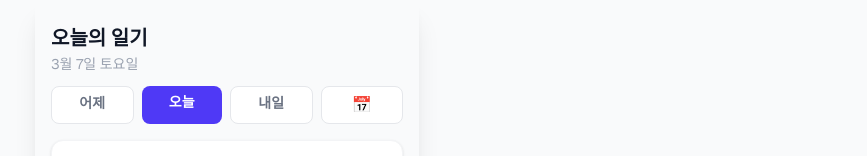
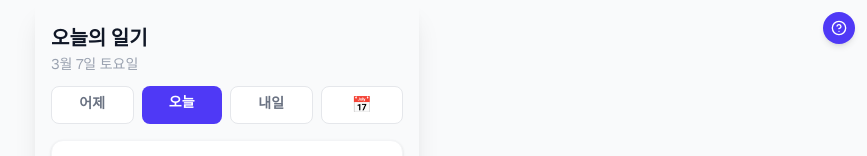
Before and after one commit to gromeet/loop-public, a Next.js app: page /daily in a window 1280 px wide. Shown: the top 156 px of the page, without its empty margins (413-1280 px from the left). Built offline with nearby package versions, Linux system fonts and the light colour scheme.

Commit message:
feat: 사용설명서 ? 버튼 앱 전체 고정 추가

```diff
--- /dev/null
+++ b/app/components/GuideButton.tsx
@@ -0,0 +1,21 @@
+"use client";
+
+import Link from "next/link";
+import { usePathname } from "next/navigation";
+import { HelpCircle } from "lucide-react";
+
+export default function GuideButton() {
+  const pathname = usePathname();
+  // 가이드 페이지에서는 버튼 숨김
+  if (pathname === "/guide") return null;
+
+  return (
+    <Link
+      href="/guide"
+      className="fixed top-3 right-3 z-50 flex items-center justify-center w-8 h-8 rounded-full bg-indigo-600 text-white shadow-md"
+      title="사용설명서"
+    >
+      <HelpCircle size={16} strokeWidth={2} />
+    </Link>
+  );
+}
--- a/app/layout.tsx
+++ b/app/layout.tsx
@@ -2,6 +2,7 @@ import type { Metadata } from "next";
 import { Geist } from "next/font/google";
 import "./globals.css";
 import BottomNav from "./components/BottomNav";
+import GuideButton from "./components/GuideButton";
 import { AnonAuthProvider } from "@/app/components/AnonAuthProvider";
 
 const geistSans = Geist({
@@ -40,6 +41,7 @@ export default function RootLayout({
       <body className={`${geistSans.variable} font-sans antialiased bg-slate-100`}>
         {/* 데스크탑: 중앙에 모바일 프레임 — flex column으로 내비 항상 하단 고정 */}
         <div className="mx-auto max-w-sm min-h-screen bg-gray-50 shadow-xl">
+          <GuideButton />
           <main className="pb-20">
             <AnonAuthProvider>{children}</AnonAuthProvider>
           </main>
```
